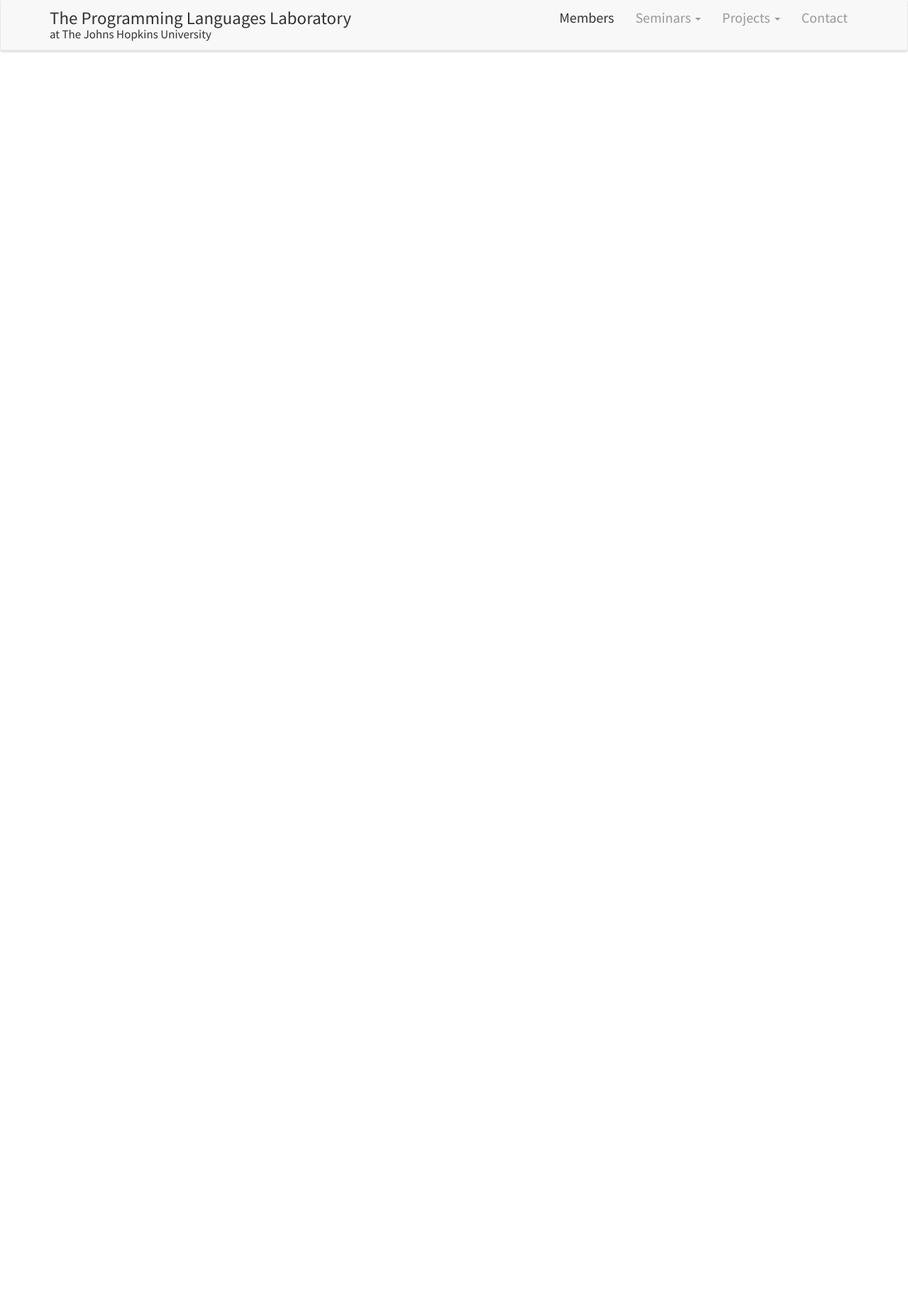
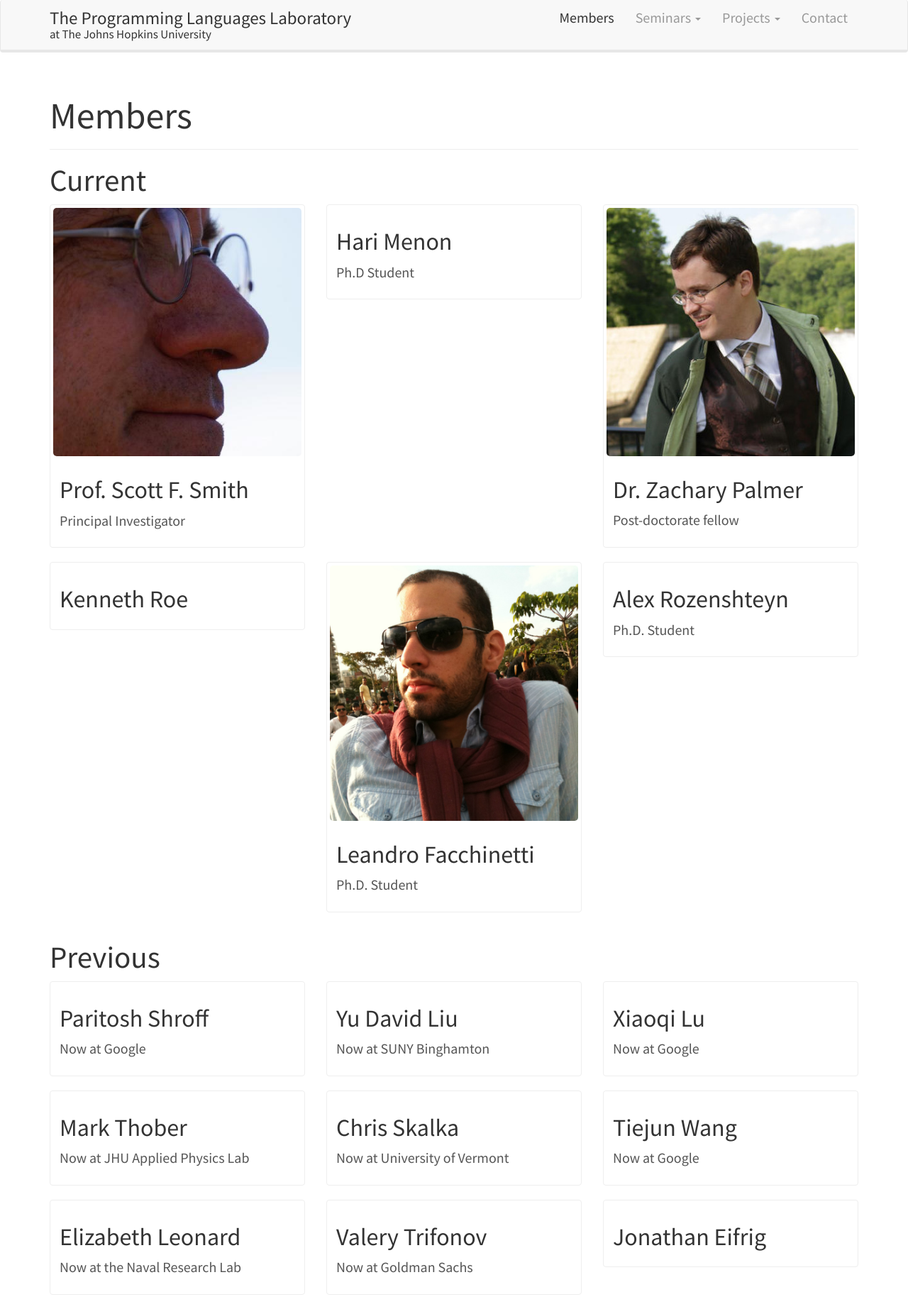
Before and after one commit to JHU-PL-Lab/www-pl-lab, a Jekyll site: the page built from members.html, in a window 1280 px wide. Shown: the whole page at 71% size. Built offline with Jekyll 4.4.1, drawn with Linux system fonts in a browser that asks for light colours; before the commit the page ends 900 px from its top, so only the background shows below that.

Commit message:
Add members page

```diff
--- /dev/null
+++ b/_data/members.yml
@@ -0,0 +1,62 @@
+-
+  category_title: Current
+  members:
+
+    - name: Prof. Scott F. Smith
+      description: Principal Investigator
+      link: http://www.cs.jhu.edu/~scott/
+      avatar: /assets/images/members/scott-smith.jpg
+
+    - name: Hari Menon
+      description: Ph.D Student
+      link: http://www.cs.jhu.edu/~hmenon/
+
+    - name: Dr. Zachary Palmer
+      description: Post-doctorate fellow
+      link: http://www.cs.jhu.edu/~leafac/
+      avatar: /assets/images/members/zachary-palmer.jpg
+
+    - name: Kenneth Roe
+      link: http://www.cs.jhu.edu/~roe/
+
+    - name: Leandro Facchinetti
+      description: Ph.D. Student
+      link: http://www.cs.jhu.edu/~leafac/
+      avatar: /assets/images/members/leandro-facchinetti.jpg
+
+    - name: Alex Rozenshteyn
+      description: Ph.D. Student
+      link: http://www.cs.jhu.edu/~arozens/
+
+-
+  category_title: Previous
+  members:
+
+    - name: Paritosh Shroff
+      description: Now at Google
+
+    - name: Yu David Liu
+      description: Now at SUNY Binghamton
+      link: http://www.cs.binghamton.edu/~davidl/
+
+    - name: Xiaoqi Lu
+      description: Now at Google
+
+    - name: Mark Thober
+      description: Now at JHU Applied Physics Lab
+      link: http://www.cs.jhu.edu/~mthober/
+
+    - name: Chris Skalka
+      description: Now at University of Vermont
+      link: http://www.cs.uvm.edu/~skalka/
+
+    - name: Tiejun Wang
+      description: Now at Google
+
+    - name: Elizabeth Leonard
+      description: Now at the Naval Research Lab
+
+    - name: Valery Trifonov
+      description: Now at Goldman Sachs
+
+    - name: Jonathan Eifrig
--- a/_data/projects.yml
+++ b/_data/projects.yml
@@ -1,14 +1,16 @@
 -
-  category_title: "Current"
+  category_title: Current
   projects:
+
     - name: Big Bang
       description: |
         Typed scripting language design
       link: http://big-bang-lang.org
 
 -
-  category_title: "Previous"
+  category_title: Previous
   projects:
+
     - name: BSJ
       description: |
         Backstage Java: Difference-based metaprogramming for Java
--- a/assets/stylesheets/main.scss
+++ b/assets/stylesheets/main.scss
@@ -33,3 +33,7 @@ table {
   @extend .table-striped;
   @extend .table-hover;
 }
+
+a.thumbnail {
+  text-decoration: none;
+}
--- a/members.html
+++ b/members.html
@@ -1,3 +1,42 @@
 ---
+title: "Members"
 permalink: /members/
 ---
+
+{% for member_category in site.data.members %}
+  <h2>{{member_category.category_title}}</h2>
+
+  <div class="row">
+    {% for member in member_category.members %}
+      <div class="col-sm-6 col-md-4">
+        {% if member.link %}
+          <a href="{{ member.link }}" class="thumbnail">
+        {% else %}
+          <div class="thumbnail">
+        {% endif %}
+          {% if member.avatar %}
+            <img src="{{ member.avatar }}" alt="{{ member.name }}" class="img-rounded">
+          {% endif %}
+          <div class="caption">
+            <h3>{{ member.name }}</h3>
+            {% if member.description %}
+              {{ member.description | markdownify }}
+            {% endif %}
+          </div>
+        {% if member.link %}
+          </a>
+        {% else %}
+          </div>
+        {% endif %}
+      </div>
+      {% assign mod = forloop.index0 | modulo:3 %}
+      {% if mod == 2 and forloop.last == false %}
+        <div class="clearfix hidden-sm"></div>
+      {% endif %}
+      {% assign mod = forloop.index0 | modulo:2 %}
+      {% if mod == 1 and forloop.last == false %}
+        <div class="clearfix visible-sm-block"></div>
+      {% endif %}
+    {% endfor %}
+  </div>
+{% endfor %}
```
Also changed, not shown: assets/images/members/leandro-facchinetti.jpg (added), assets/images/members/scott-smith.jpg (added), assets/images/members/zachary-palmer.jpg (added).
